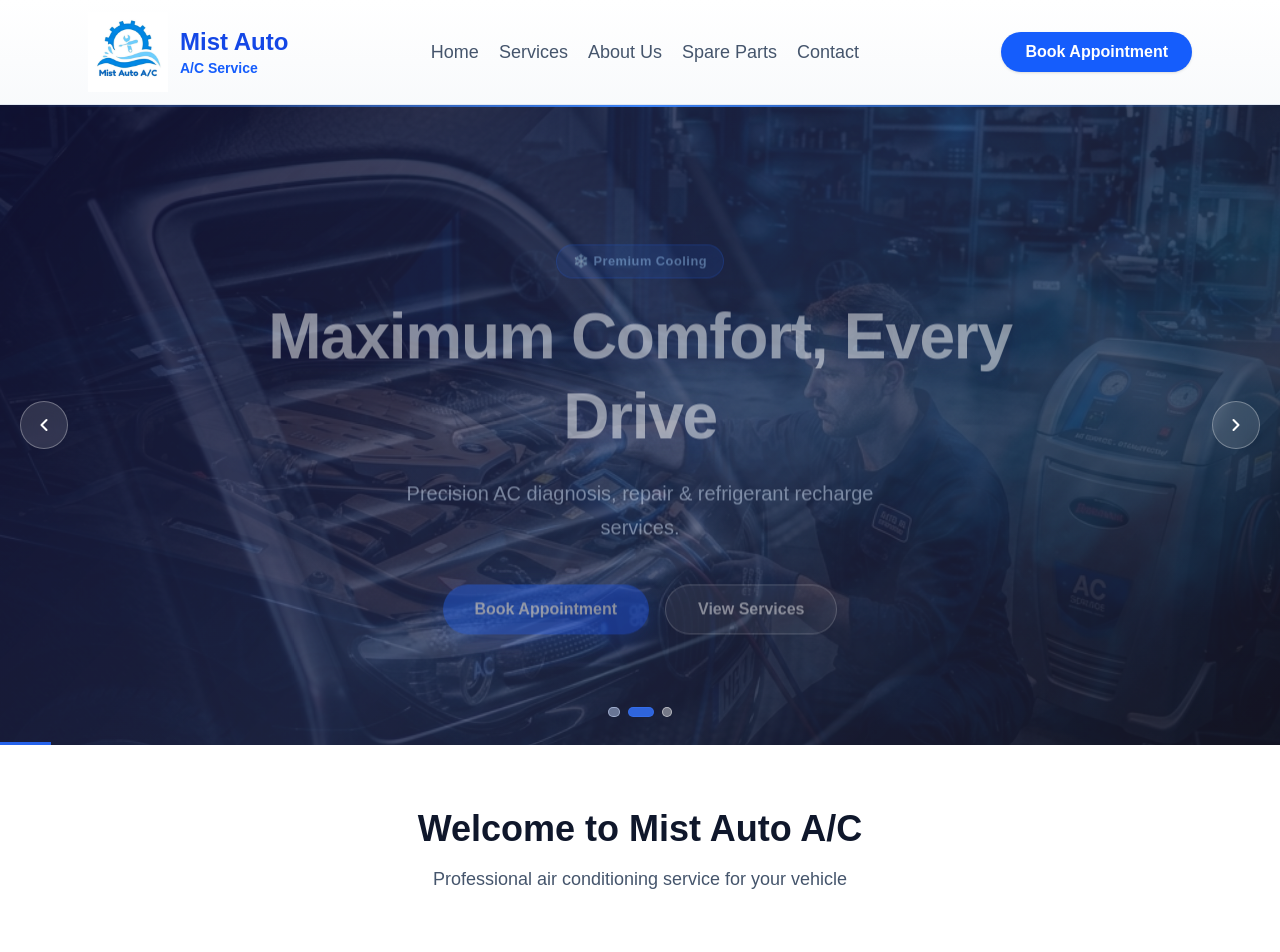
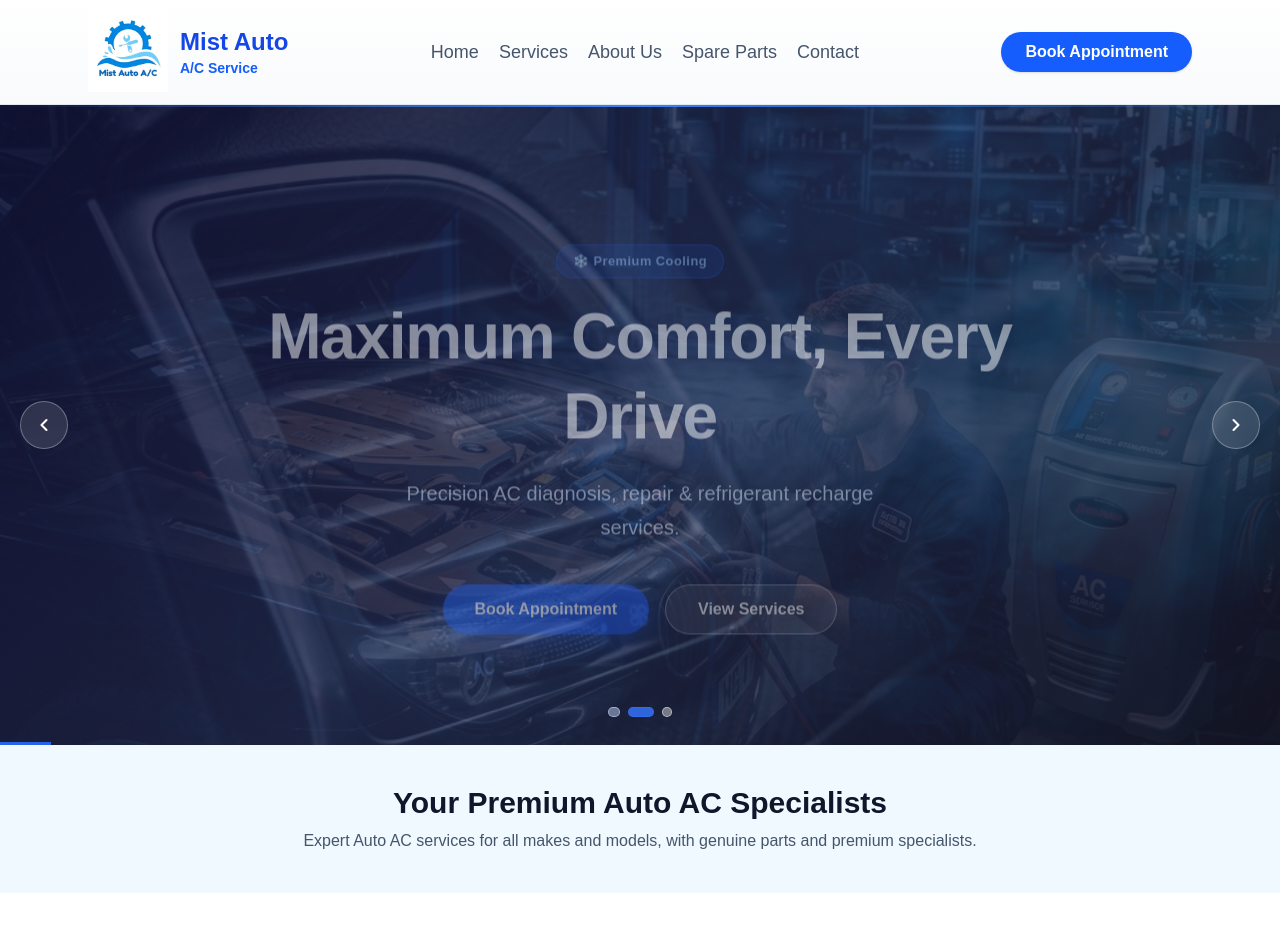
Before and after one commit to Tharaka-Maheshwara/misautoac-new, a Next.js app: page / in a window 1280 px wide. Shown: the top 952 px of the page. Built offline with nearby package versions, Linux system fonts and the light colour scheme.

Commit message:
Yours premium part

```diff
--- a/src/app/page.tsx
+++ b/src/app/page.tsx
@@ -1,9 +1,21 @@
 import HeroSection from "@/components/layout/HeroSection";
+
 
 export default function Home() {
   return (
     <div className="min-h-screen bg-white">
       <HeroSection />
+      <section className="w-full bg-sky-50">
+        <div className="mx-auto max-w-6xl px-6 py-10 text-center">
+          <h2 className="text-2xl font-semibold text-slate-900 md:text-3xl">
+            Your Premium Auto AC Specialists
+          </h2>
+          <p className="mt-2 text-sm text-slate-600 md:text-base">
+            Expert Auto AC services for all makes and models, with genuine parts and premium specialists.
+          </p>
+        </div>
+      </section>
+
       <div className="mx-auto max-w-6xl px-6 py-16">
         <div className="text-center">
           <h2 className="mb-4 text-4xl font-bold text-slate-900">
```
